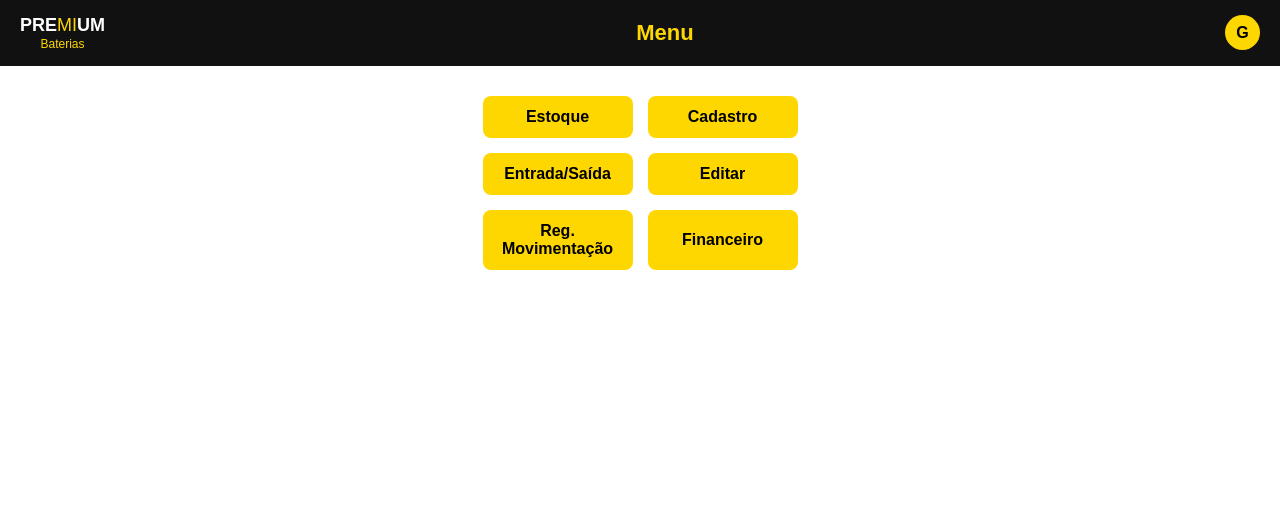
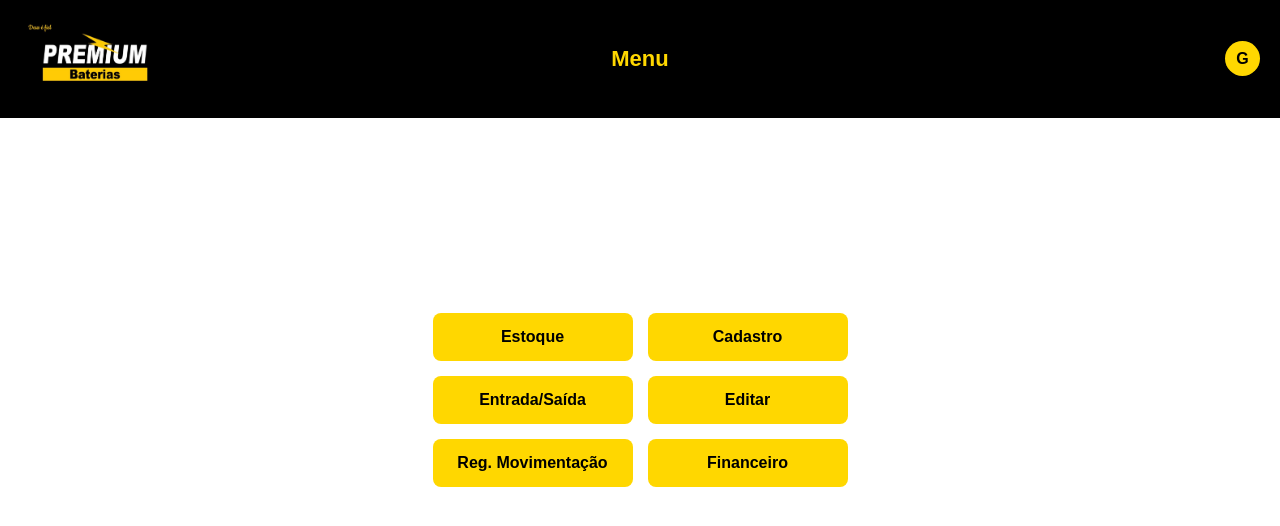
Before and after one commit to GustavoLMarcelino/Estoque-PremiumB, a plain HTML site: page hosting/index.html in a window 1280 px wide. Drawn offline with Linux system fonts and the light colour scheme; some packages are replaced by stand-ins of ours.

Commit message:
0.2.1
Reorganizei algumas fontes e coloquei a logo

```diff
--- a/Back-Estoque/package.json
+++ b/Back-Estoque/package.json
@@ -10,6 +10,7 @@
   "author": "",
   "license": "ISC",
   "dependencies": {
+    "back-estoque": "file:",
     "express": "^4.21.2"
   }
 }
--- a/hosting/index.html
+++ b/hosting/index.html
@@ -17,30 +17,27 @@
   <script defer src="/__/firebase/11.5.0/firebase-analytics-compat.js"></script>
   <script defer src="/__/firebase/11.5.0/firebase-remote-config-compat.js"></script>
   <script defer src="/__/firebase/11.5.0/firebase-performance-compat.js"></script>
-  <!--
-    initialize the SDK after all desired features are loaded, set useEmulator to false
-    to avoid connecting the SDK to running emulators.
-  -->
+  <!-- initialize the SDK after all desired features are loaded -->
   <script defer src="/__/firebase/init.js?useEmulator=true"></script>
 </head>
 <body>
   <div class="container">
     <header class="header">
       <div class="logo">
-        <span class="logo-bold">PRE</span><span class="logo-light">MI</span><span class="logo-bold">UM</span>
-        <div class="logo-subtitle">Baterias</div>
+        <img src="assets/images/Logo Premium Baterias.jpeg" alt="Logo Premium Baterias" class="logo-image">
       </div>
       <h1 class="title">Menu</h1>
       <div class="circle-icon">G</div>
     </header>
 
     <div class="button-grid">
-      <button>Estoque</button>
+      <a href="" class="menu-link">Estoque</a>
       <a href="pages/cadastro.html" class="menu-link">Cadastro</a>
       <a href="" class="menu-link">Entrada/Saída</a>
       <a href="pages/editar.html" class="menu-link">Editar</a>
       <a href="pages/movimentacao.html" class="menu-link">Reg. Movimentação</a>
-      <button>Financeiro</button>
+      <a href="" class="menu-link">Financeiro</a>
     </div>
   </div>
 </body>
+</html>
--- a/hosting/styles/style.css
+++ b/hosting/styles/style.css
@@ -5,57 +5,48 @@
   font-family: sans-serif;
 }
 
+html, body {
+  margin: 0;
+  padding: 0;
+  height: 100%;
+}
+
 body {
-    background-color: #fff;
+  background-color: #ffffff;
+  display: flex;
+  justify-content: center;
+  align-items: center;
+  min-height: 100vh;
 }
 
 .container {
   display: flex;
   flex-direction: column;
   align-items: center;
+  justify-content: center;
   min-height: 100vh;
+  width: 100%;
 }
 
-  /* Cabeçalho */
+/* Cabeçalho fixo no topo */
 .header {
   width: 100%;
-    background-color: #111;
+  background-color: #000000;
   padding: 15px 20px;
   display: flex;
   justify-content: space-between;
   align-items: center;
   color: #FFD700;
+  position: fixed;
+  top: 0;
+  left: 0;
+  z-index: 1000;
 }
 
-  .logo {
-    text-align: center;
-    font-size: 18px;
-    line-height: 1.2;
-  }
-
-  .logo-bold {
-    font-weight: bold;
-    color: white;
-  }
-
-  .logo-light {
-    color: #FFD700;
-  }
-
-  .logo-subtitle {
-    font-size: 12px;
-    color: #FFD700;
-  }
-
-  .title {
-    font-size: 22px;
-    font-weight: bold;
-    color: #FFD700;
-  }
-
+/* Ícone "G" à esquerda */
 .circle-icon {
   background-color: #FFD700;
-    color: black;
+  color: #000000;
   font-weight: bold;
   border-radius: 50%;
   width: 35px;
@@ -63,6 +54,37 @@
   display: flex;
   align-items: center;
   justify-content: center;
+  margin-left: 20px;
+}
+
+/* Centralização do título "Menu" */
+.title {
+  font-size: 22px;
+  font-weight: bold;
+  color: #FFD700;
+  margin: 0 auto;
+  position: absolute;
+  left: 50%;
+  transform: translateX(-50%);
+}
+
+/* Logo no lado direito */
+.logo {
+  display: flex;
+  align-items: center;
+  gap: 10px;
+  margin-right: 20px;
+}
+
+.logo-image {
+  width: 150px;
+  height: auto;
+  background-color: transparent;
+}
+
+.logo-subtitle {
+  font-size: 18px;
+  color: #FFD700;
 }
 
 /* Imagem do dashboard */
@@ -76,87 +98,32 @@
 /* Botões */
 .button-grid {
   display: grid;
-    grid-template-columns: repeat(2, 150px);
+  grid-template-columns: repeat(2, 200px);
   gap: 15px;
-    margin: 30px 0;
+  justify-content: center;
+  margin: 80px 0;
 }
 
-  .button-grid button {
+.button-grid button, .menu-link {
   background-color: #FFD700;
-    color: black;
+  color: #000000;
   border: none;
-    padding: 12px;
+  padding: 15px;
   font-size: 16px;
   font-weight: bold;
   border-radius: 8px;
   cursor: pointer;
   transition: background-color 0.3s;
-  }
-
-  .button-grid button:hover {
-    background-color: #e6c200;
-  }
-
-  /* Reaproveita o estilo do menu, adicionando campos de formulário */
-body {
-    background-color: #fff;
-    font-family: sans-serif;
-  }
-
-  .container {
-    display: flex;
-    flex-direction: column;
-    min-height: 100vh;
-  }
-
-  /* Cabeçalho */
-  .header {
-    width: 100%;
-    background-color: #111;
-    padding: 15px 20px;
-    display: flex;
-    justify-content: space-between;
-    align-items: center;
-    color: #FFD700;
-  }
-
-  .logo {
   text-align: center;
-    font-size: 18px;
-    line-height: 1.2;
-  }
-
-  .logo-bold {
-    font-weight: bold;
-    color: white;
-  }
-
-  .logo-light {
-    color: #FFD700;
-  }
-
-  .logo-subtitle {
-    font-size: 12px;
-    color: #FFD700;
-  }
-
-  .title {
-    font-size: 22px;
-    font-weight: bold;
-    color: #FFD700;
-  }
-
-  .home-icon {
-    background-color: #FFD700;
-    color: black;
-    font-weight: bold;
-    border-radius: 50%;
-    width: 35px;
-    height: 35px;
   display: flex;
   align-items: center;
   justify-content: center;
   text-decoration: none;
+  width: 200px;
+}
+
+.button-grid button:hover, .menu-link:hover {
+  background-color: #e6c200;
 }
 
 /* Formulário */
@@ -170,6 +137,7 @@ body {
 .form label {
   font-size: 14px;
   margin-bottom: 5px;
+  color: #000000;
 }
 
 .form input {
@@ -181,7 +149,6 @@ body {
   width: 100%;
 }
 
-  /* Linha com 3 campos lado a lado */
 .form-row {
   display: flex;
   justify-content: space-between;
@@ -194,7 +161,7 @@ body {
   flex-direction: column;
 }
 
-  /* Botões */
+/* Botões de formulário */
 .form-buttons {
   margin-top: 30px;
   display: flex;
@@ -204,7 +171,7 @@ body {
 
 .form-buttons button {
   background-color: #FFD700;
-    color: black;
+  color: #000000;
   border: none;
   padding: 12px 40px;
   border-radius: 25px;
@@ -218,34 +185,16 @@ body {
   background-color: #e6c200;
 }
 
-  .menu-link {
-    background-color: #FFD700;
-    color: black;
-    text-decoration: none;
-    text-align: center;
-    border-radius: 8px;
-    padding: 12px;
-    font-size: 16px;
-    font-weight: bold;
-    display: flex;
-    align-items: center;
-    justify-content: center;
-    transition: background-color 0.3s;
-  }
-
-  .menu-link:hover {
-    background-color: #e6c200;
-  }
-
-  /* Estilo da tabela de movimentação */
+/* Botão de edição na movimentação */
 .mov-header {
   display: flex;
-    justify-content: flex-end;
-    padding: 20px 40px 10px;
+  justify-content: center;
+  padding: 20px 0;
+  margin-top: 80px;
 }
 
 .edit-button {
-    background-color: black;
+  background-color: #000000;
   color: #FFD700;
   border: none;
   padding: 10px 25px;
@@ -254,10 +203,11 @@ body {
   font-weight: bold;
   cursor: pointer;
   transition: background-color 0.3s;
+  margin-bottom: 20px;
 }
 
 .edit-button:hover {
-    background-color: #333;
+  background-color: #333333;
 }
 
 .mov-table {
@@ -271,7 +221,7 @@ body {
   text-align: left;
   padding: 10px;
   font-size: 14px;
-    color: #333;
+  color: #333333;
 }
 
 .mov-table td {
```
Also changed, not shown: hosting/pages/cadastro.html (+1 -2 lines), hosting/pages/editar.html (+1 -2 lines), hosting/pages/movimentacao.html (+1 -2 lines), hosting/assets/images/Logo Premium Baterias.jpeg (added), 1 other file. Lines whose indentation alone changed are shown as unchanged.
